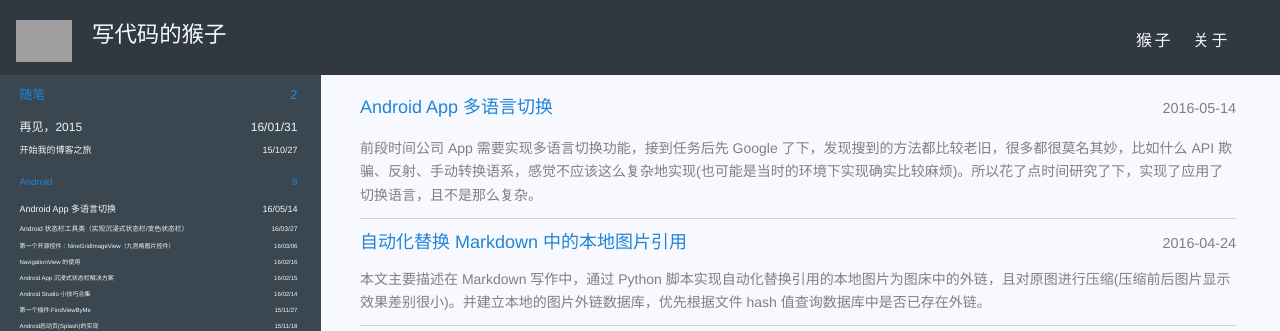
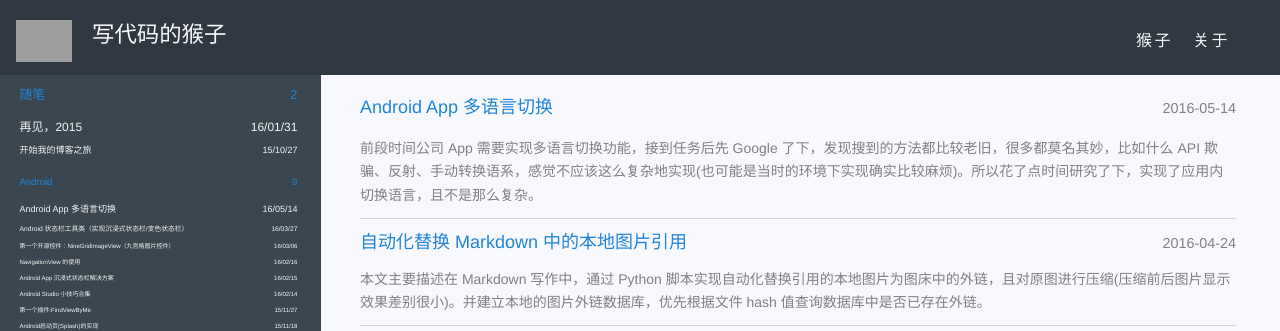
Before and after one commit to laobie/laobie.github.io, a Jekyll site: the page built from index.html, in a window 1280 px wide and 900 px high. Shown: the top 331 px of the window. Built offline with Jekyll 4.4.1, drawn with Linux system fonts in a browser that asks for light colours; the list of posts is cut into pages by our own code; comment, search, counter and statistics services are not loaded; grey boxes are pictures that could not be loaded.

Commit message:
modify mistake

```diff
--- a/_posts/2016-05-14-switch-language-on-android-app.md
+++ b/_posts/2016-05-14-switch-language-on-android-app.md
@@ -4,7 +4,7 @@ title: Android App 多语言切换
 category: Android
 ---
 
-前段时间公司 App 需要实现多语言切换功能，接到任务后先 Google 了下，发现搜到的方法都比较老旧，很多都很莫名其妙，比如什么 API 欺骗、反射、手动转换语系，感觉不应该这么复杂地实现(也可能是当时的环境下实现确实比较麻烦)。所以花了点时间研究了下，实现了应用了切换语言，且不是那么复杂。
+前段时间公司 App 需要实现多语言切换功能，接到任务后先 Google 了下，发现搜到的方法都比较老旧，很多都莫名其妙，比如什么 API 欺骗、反射、手动转换语系，感觉不应该这么复杂地实现(也可能是当时的环境下实现确实比较麻烦)。所以花了点时间研究了下，实现了应用内切换语言，且不是那么复杂。
 
 #### 1. 实现的效果
 ![](http://ac-qygvx1cc.clouddn.com/e210b5e3d4374be1.png)
```
